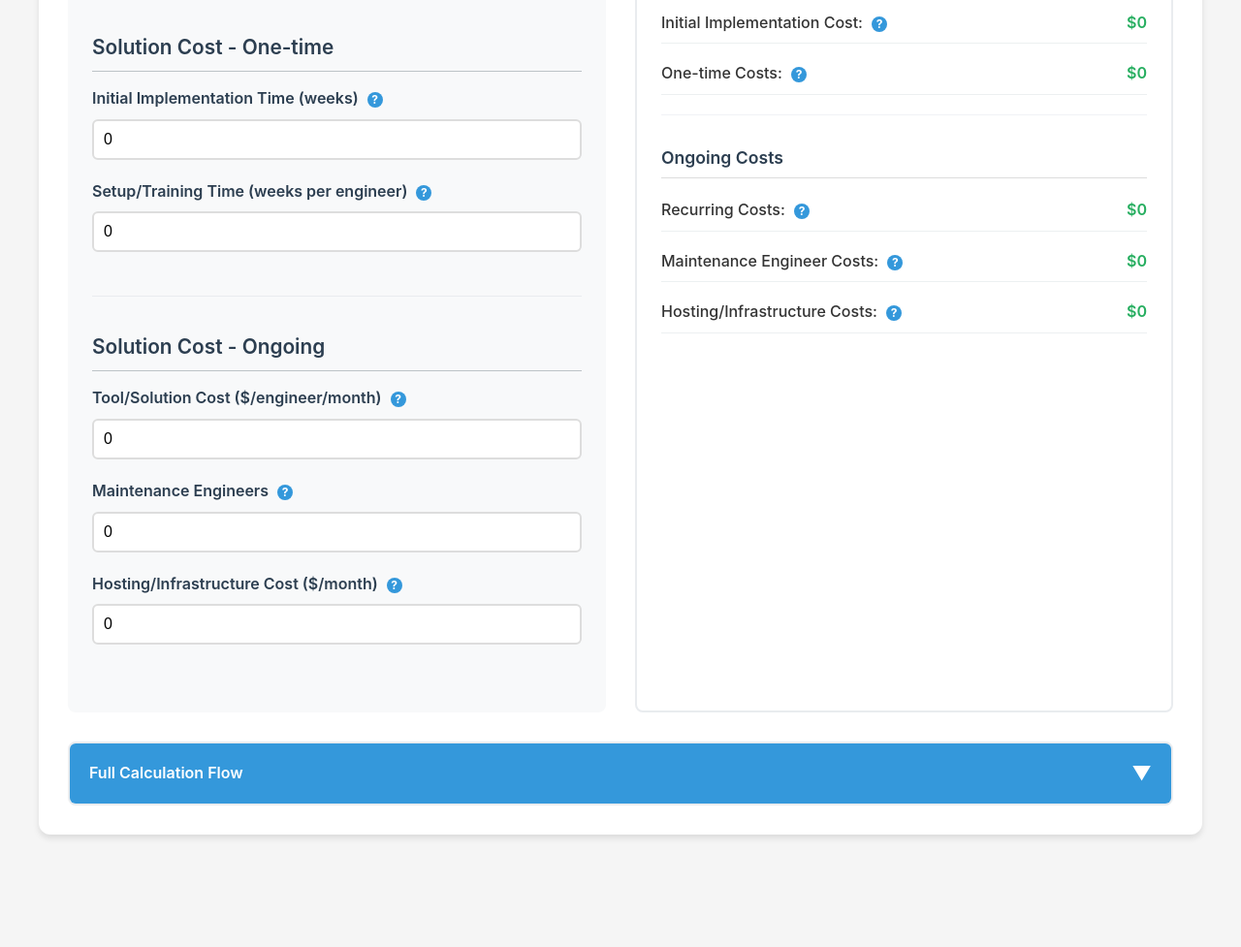
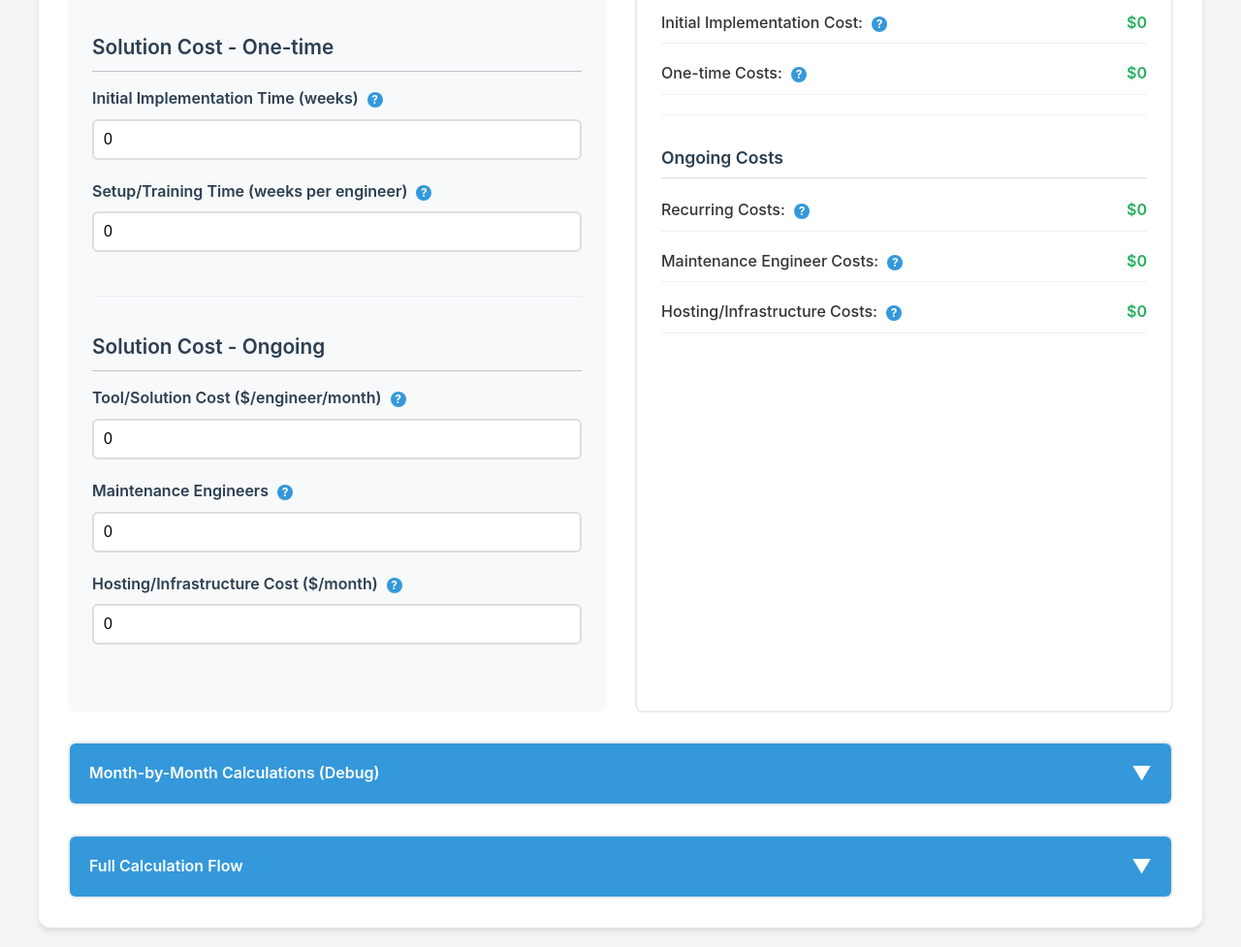
Before and after one commit to tony-root/eng-prod-roi-calc, a plain HTML site: page index.html in a window 1280 px wide. Shown: the part 1251-2228 px from the top of the page at 97% size. Before the commit the page ends 2132 px from the top, so only its background shows below. Drawn offline with Linux system fonts and the light colour scheme.

Commit message:
Add by-month calculation

```diff
--- a/index.html
+++ b/index.html
@@ -838,6 +838,18 @@
             </div>
         </div>
 
+        <div class="calculation-flow" id="monthByMonthFlow">
+            <div class="calculation-flow-header" onclick="toggleMonthByMonth()">
+                <span>Month-by-Month Calculations (Debug)</span>
+                <span class="expand-icon">▼</span>
+            </div>
+            <div class="calculation-flow-content">
+                <div class="flow-diagram" id="monthByMonthDebug">
+                    <!-- Dynamic month-by-month content will be inserted here -->
+                </div>
+            </div>
+        </div>
+
         <div class="calculation-flow" id="calculationFlow">
             <div class="calculation-flow-header" onclick="toggleCalculationFlow()">
                 <span>Full Calculation Flow</span>
@@ -1015,6 +1027,9 @@
             document.getElementById('oneTimeCosts').textContent = safeCurrency(result.oneTimeCosts);
             document.getElementById('maintenanceEngineerCosts').textContent = safeCurrency(result.maintenanceEngineerCosts);
             document.getElementById('hostingCosts').textContent = safeCurrency(result.hostingCosts);
+
+            // Update month-by-month calculations
+            updateMonthByMonthCalculations();
         }
 
         function updateFormulas(inputs, result) {
@@ -1085,9 +1100,84 @@
                 `Maintenance Costs =<br>// ${inputs.maintenanceEngineers}<br>Maintenance Engineers ×<br>// $${inputs.maintenanceEngineerHourlyCost}<br>Maintenance Cost Per Hour ×<br>// ${inputs.hoursPerWeek}<br>Hours Per Week ×<br>// ${inputs.calculationPeriodWeeks}<br>Calculation Period`;
         }
 
+        function calculateMonthByMonth(inputs) {
+            const monthlyResults = [];
+            const monthlyBenefit = inputs.numEngineers *
+                (inputs.hoursPerWeek * inputs.assistableTasksTimePercentage * inputs.timeSavedPercentage) *
+                4.33 * inputs.engineerHourlyCost; // 4.33 weeks per month
+
+            const monthlyRecurringCosts = inputs.numEngineers * inputs.agentToolCostPerEngineerPerMonth +
+                inputs.hostingCostPerMonth +
+                inputs.maintenanceEngineers * inputs.maintenanceEngineerHourlyCost * inputs.hoursPerWeek * 4.33; // Monthly maintenance cost
+
+            // One-time costs (applied only to month 1)
+            const oneTimeSetupCost = inputs.numEngineers * inputs.weeksToSetupAndTrain * inputs.hoursPerWeek * inputs.engineerHourlyCost;
+            const oneTimeImplementationCost = inputs.initialImplementationWeeks * inputs.hoursPerWeek * inputs.maintenanceEngineerHourlyCost;
+            const totalOneTimeCosts = oneTimeSetupCost + oneTimeImplementationCost;
+
+            let cumulativeBenefit = 0;
+            let cumulativeCost = 0;
+
+            for (let month = 1; month <= inputs.calculationPeriodMonths; month++) {
+                const monthlyData = {
+                    month: month,
+                    monthlyBenefit: monthlyBenefit,
+                    monthlyRecurringCosts: monthlyRecurringCosts,
+                    monthlyOneTimeCosts: month === 1 ? totalOneTimeCosts : 0,
+                    monthlyTotalCosts: monthlyRecurringCosts + (month === 1 ? totalOneTimeCosts : 0),
+                    monthlyNetBenefit: monthlyBenefit - (monthlyRecurringCosts + (month === 1 ? totalOneTimeCosts : 0))
+                };
+
+                // Update cumulative values
+                cumulativeBenefit += monthlyData.monthlyBenefit;
+                cumulativeCost += monthlyData.monthlyTotalCosts;
+
+                monthlyData.cumulativeBenefit = cumulativeBenefit;
+                monthlyData.cumulativeCost = cumulativeCost;
+                monthlyData.cumulativeNetBenefit = cumulativeBenefit - cumulativeCost;
+                monthlyData.cumulativeROI = cumulativeCost > 0 ? (monthlyData.cumulativeNetBenefit / cumulativeCost) * 100 : 0;
+
+                monthlyResults.push(monthlyData);
+            }
+
+            return monthlyResults;
+        }
+
+        function updateMonthByMonthCalculations() {
+            const inputs = getInputs();
+            const monthlyResults = calculateMonthByMonth(inputs);
+
+            // Create debug display
+            let debugContent = '<h4>Month-by-Month Debug Data</h4>';
+            debugContent += '<div style="font-family: monospace; font-size: 12px; max-height: 300px; overflow-y: auto; background: #f8f9fa; padding: 15px; border-radius: 6px;">';
+
+            monthlyResults.forEach(month => {
+                debugContent += `<div style="margin-bottom: 10px; padding: 8px; background: white; border-radius: 4px;">`;
+                debugContent += `<strong>Month ${month.month}:</strong><br>`;
+                debugContent += `  Monthly Benefit: $${Math.round(month.monthlyBenefit).toLocaleString()}<br>`;
+                debugContent += `  Monthly Recurring: $${Math.round(month.monthlyRecurringCosts).toLocaleString()}<br>`;
+                debugContent += `  Monthly One-time: $${Math.round(month.monthlyOneTimeCosts).toLocaleString()}<br>`;
+                debugContent += `  Monthly Total Cost: $${Math.round(month.monthlyTotalCosts).toLocaleString()}<br>`;
+                debugContent += `  Monthly Net: $${Math.round(month.monthlyNetBenefit).toLocaleString()}<br>`;
+                debugContent += `  Cumulative Benefit: $${Math.round(month.cumulativeBenefit).toLocaleString()}<br>`;
+                debugContent += `  Cumulative Cost: $${Math.round(month.cumulativeCost).toLocaleString()}<br>`;
+                debugContent += `  Cumulative Net: $${Math.round(month.cumulativeNetBenefit).toLocaleString()}<br>`;
+                debugContent += `  Cumulative ROI: ${Math.round(month.cumulativeROI)}%<br>`;
+                debugContent += `</div>`;
+            });
+
+            debugContent += '</div>';
+            document.getElementById('monthByMonthDebug').innerHTML = debugContent;
+        }
+
         function toggleCalculationFlow() {
             const flowElement = document.getElementById('calculationFlow');
             flowElement.classList.toggle('expanded');
+        }
+
+        function toggleMonthByMonth() {
+            const monthElement = document.getElementById('monthByMonthFlow');
+            monthElement.classList.toggle('expanded');
         }
 
         function updateCalculationFlow(inputs, result) {
```
